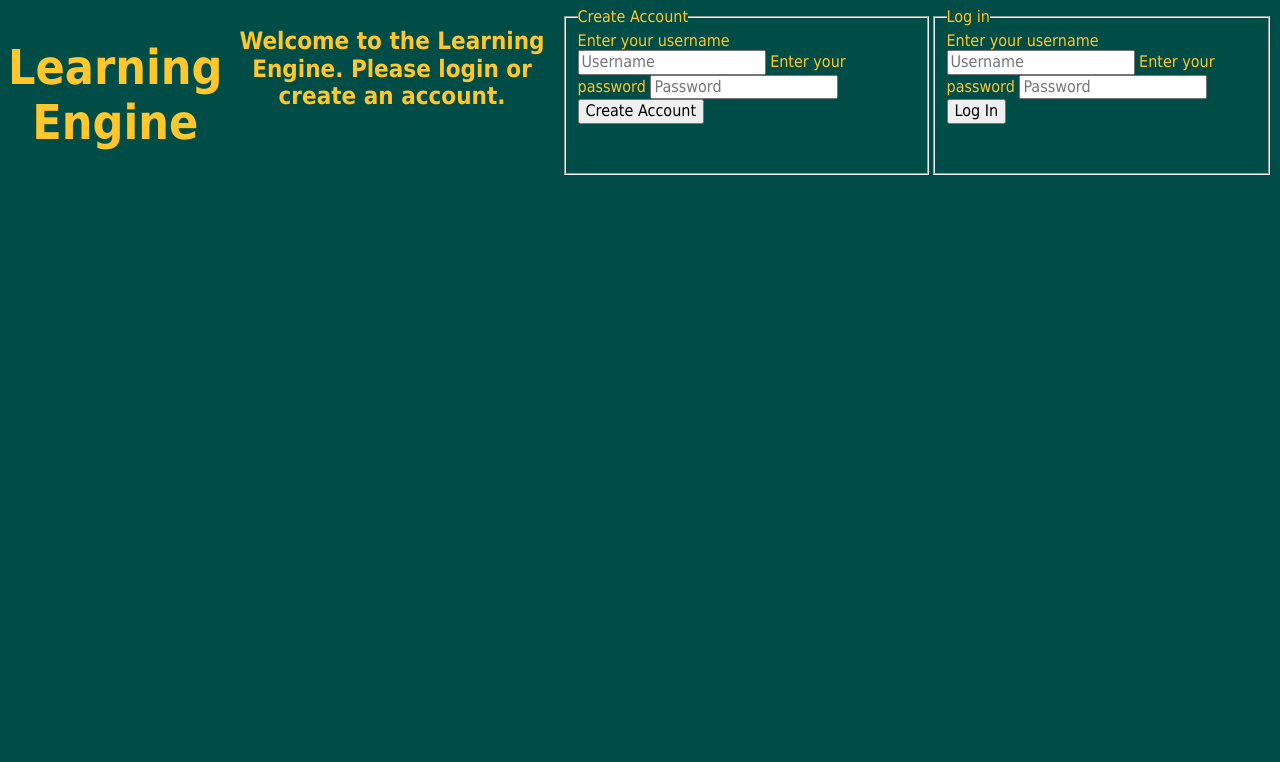
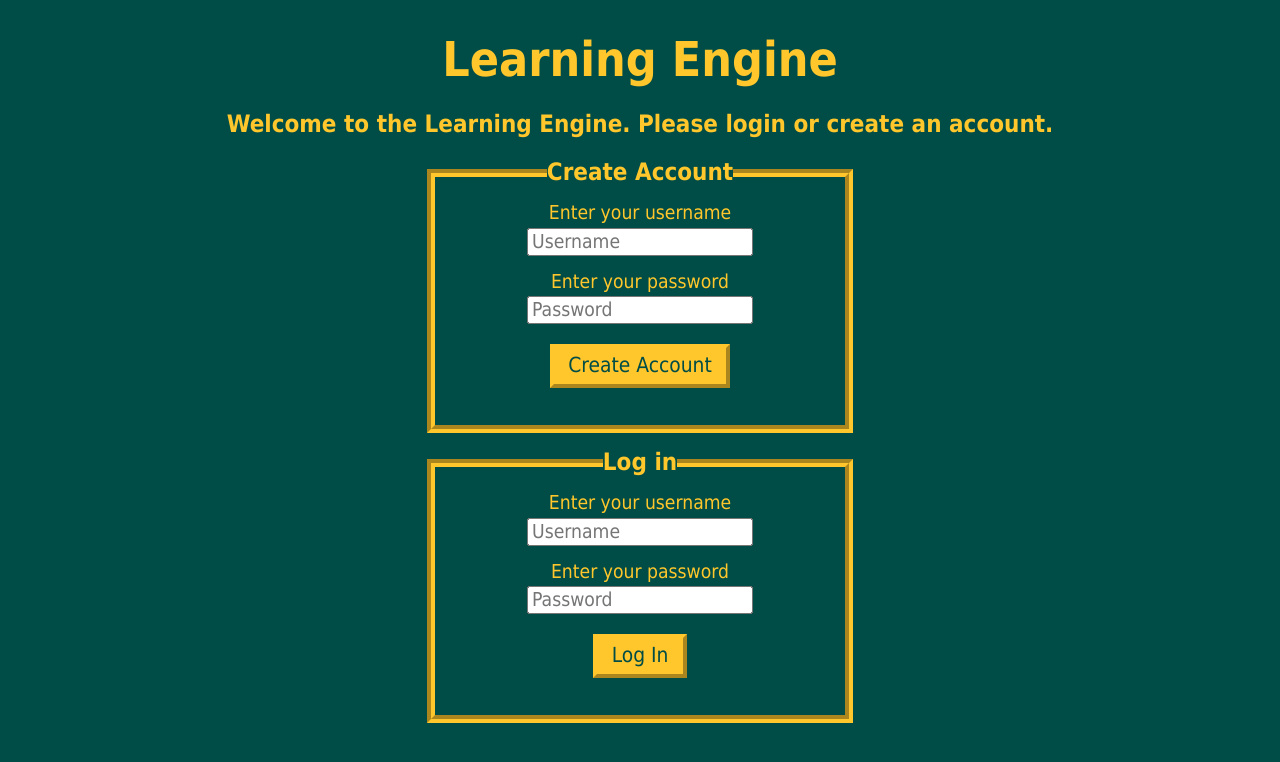
Before and after one commit to Lettuce/Hackathon-For-Social-Good-2026---Learning-Engine, a website: page frontend/login.html in a window 1280 px wide. Drawn offline with nearby package versions, Linux system fonts and the light colour scheme.

Commit message:
Login page styling

```diff
--- a/frontend/login.css
+++ b/frontend/login.css
@@ -3,9 +3,9 @@ body
     background-color: #004C46;
     color: #FFC72C;
     font-family: Tahoma;
-    margin:0.5em;
+    /* margin:0.5em;
     display: flex;
-    justify-content: center;
+    justify-content: center; */
 }
 
 h1
@@ -26,3 +26,73 @@ p
 {
     text-align: center;
 }
+/* I want to center the fieldset elements and have them appear directly above the username and password fields */
+fieldset
+{
+    border: 0.5em groove #FFC72C;
+    padding: 1em;
+    display: block;
+    justify-content: center;
+    margin-left: auto;
+    margin-right: auto;
+    width: 33.33%;
+    box-sizing: border-box;
+    text-align: center;
+    margin-bottom: 1em;
+}
+
+legend
+{
+    font-size: 150%;
+    font-weight: bold;
+
+}
+
+
+label{
+    /* I want to center the label element directly above the input fields, so they are directly in the center of the fieldset equally*/
+    display: block;
+    text-align: center;
+    font-size: 120%;
+    margin-bottom: 0.3em;
+}
+
+.submit
+{
+    background-color: #FFC72C;
+    color: #004C46;
+    font-family: Tahoma;
+    font-size: 130%;
+    border:  0.2em outset #FFC72C;
+    padding: 0.3em 0.7em;
+    cursor: pointer;
+
+    display: block;
+    margin: 1em auto;
+    text-align: center;
+}
+
+.submit:hover
+{
+    background-color: #e6b800;
+    color: #002f2b;
+    border: 0.2em inset #e6b800;
+    transform: translateX(0.1em) translateY(0.1em);
+}
+
+#username, #password, #usernameForNewAccount, #passwordForNewAccount
+{
+    /* display: block;
+    justify-content: center;
+    margin-left: auto;
+    margin-right: auto;
+    margin-bottom: 1em;
+    scale: 1.2;
+    accent-color: #FFC72C; */
+
+    display: block;
+    margin-left: auto;
+    margin-right: auto;
+    margin-bottom: 1em;
+    scale: 1.2;
+}
```
